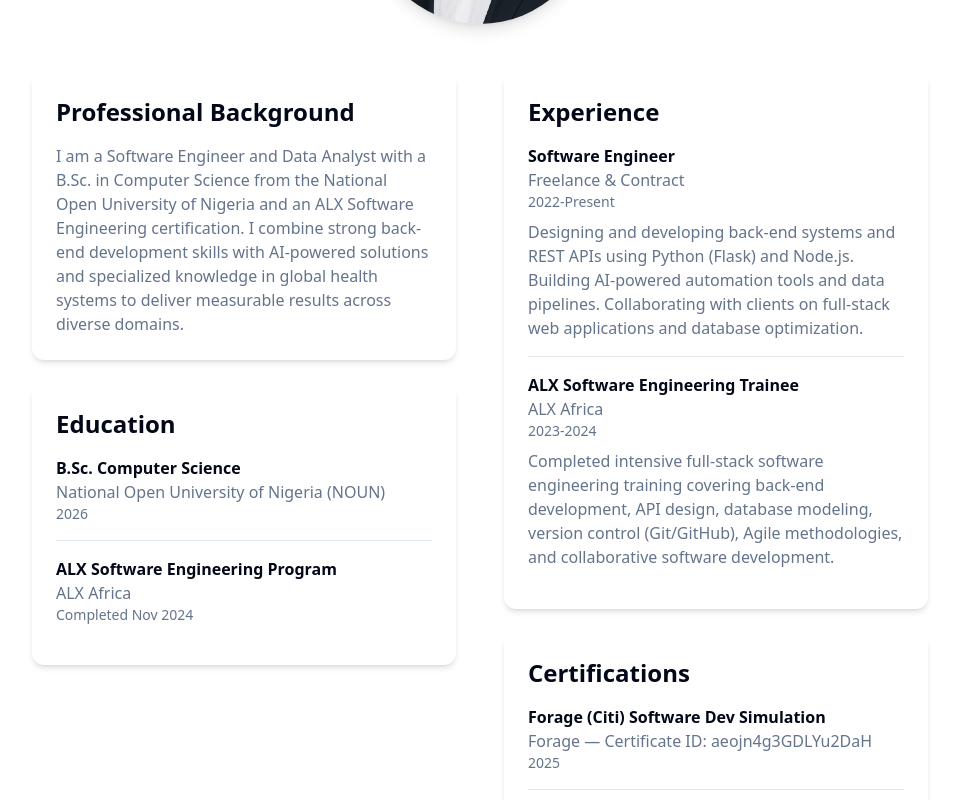
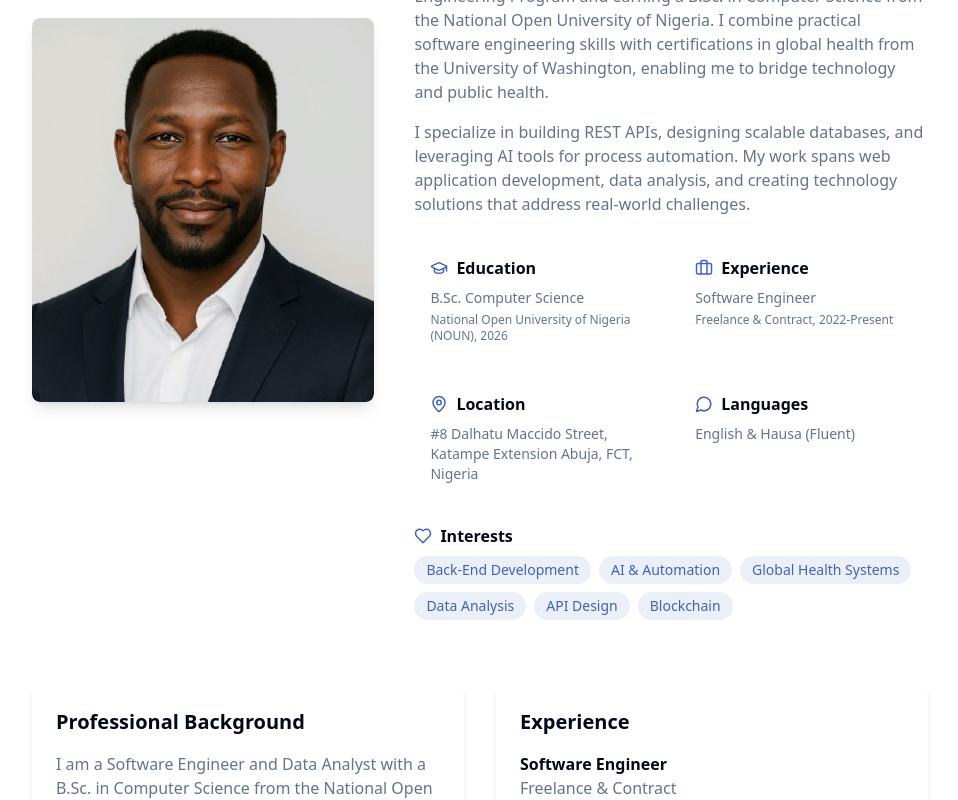
Before and after one commit to izzymarc/porfolio, a React (Vite) app in the folder client/: page /#/about in a window 1280 px wide. Shown: the part 460-1260 px from the top of the page, without its empty margins (160-1118 px from the left). Built offline with nearby package versions, Linux system fonts and the light colour scheme.

Commit message:
Redesign standalone About page: rectangular profile image on left, content on right

```diff
--- a/client/src/pages/About.tsx
+++ b/client/src/pages/About.tsx
@@ -1,10 +1,10 @@
 import { motion } from "framer-motion";
-import { personalInfo } from "@/constants/data";
+import { about, personalInfo } from "@/constants/data";
 import { Button } from "@/components/ui/button";
-import { Download } from "lucide-react";
+import { Briefcase, GraduationCap, Heart, MapPin, MessageCircle, Download } from "lucide-react";
 import profileImage from "@/assets/images/profile.jpg";
 
-const About = () => {
+const AboutPage = () => {
   return (
     <div className="container mx-auto px-4 sm:px-6 lg:px-8 py-8">
       <div className="max-w-4xl mx-auto">
@@ -14,47 +14,103 @@ const About = () => {
           transition={{ duration: 0.5 }}
           className="text-center mb-16"
         >
-          <h1 className="text-4xl md:text-5xl font-bold text-foreground mb-4">
-            About Me
-          </h1>
+          <h1 className="text-4xl md:text-5xl font-bold text-foreground mb-4">About Me</h1>
           <div className="h-1 w-20 bg-primary mx-auto mb-6 rounded-full"></div>
         </motion.div>
 
+        <div className="flex flex-col md:flex-row gap-10 items-center mb-16">
+          {/* Left: Profile Image */}
           <motion.div
+            className="md:w-2/5"
             initial={{ opacity: 0, scale: 0.9 }}
             animate={{ opacity: 1, scale: 1 }}
-          transition={{ duration: 0.5, delay: 0.1 }}
-          className="mb-12 flex justify-center"
+            transition={{ duration: 0.5, delay: 0.2 }}
           >
-          <div className="relative w-48 h-48 md:w-56 md:h-56 rounded-full bg-muted overflow-hidden shadow-lg">
+            <div className="relative rounded-lg shadow-lg w-full h-80 md:h-96 bg-muted overflow-hidden">
               <img
                 src={profileImage}
                 alt="Ezekiel Funom Gwamna"
-              className="w-full h-full object-cover"
+                className="w-full h-full object-cover object-center rounded-lg"
               />
             </div>
           </motion.div>
 
-        <div className="grid grid-cols-1 md:grid-cols-2 gap-12">
+          {/* Right: Content */}
+          <motion.div
+            className="md:w-3/5 space-y-6"
+            initial={{ opacity: 0, y: 20 }}
+            animate={{ opacity: 1, y: 0 }}
+            transition={{ duration: 0.5, delay: 0.4 }}
+          >
+            <div>
+              <h3 className="text-2xl font-bold mb-4 relative inline-block">
+                Who I Am
+                <span className="absolute -bottom-1 left-0 w-full h-0.5 bg-primary" />
+              </h3>
+              {about.description.map((paragraph, index) => (
+                <p key={index} className="text-muted-foreground mb-4">
+                  {paragraph}
+                </p>
+              ))}
+            </div>
+
+            <div className="grid grid-cols-1 sm:grid-cols-2 gap-4">
+              {[
+                { icon: GraduationCap, title: "Education", content: about.education.degree, subcontent: `${about.education.institution}, ${about.education.year}` },
+                { icon: Briefcase, title: "Experience", content: about.experience.position, subcontent: `${about.experience.company}, ${about.experience.period}` },
+                { icon: MapPin, title: "Location", content: personalInfo.location },
+                { icon: MessageCircle, title: "Languages", content: "English & Hausa (Fluent)" },
+              ].map((item, index) => (
+                <div
+                  key={index}
+                  className="p-4 rounded-lg bg-card/50 hover:bg-card transition-colors duration-300"
+                >
+                  <h4 className="font-semibold mb-2 flex items-center">
+                    <item.icon className="mr-2 text-primary" size={18} />
+                    {item.title}
+                  </h4>
+                  <p className="text-muted-foreground text-sm">{item.content}</p>
+                  {item.subcontent && (
+                    <p className="text-muted-foreground text-xs mt-1">{item.subcontent}</p>
+                  )}
+                </div>
+              ))}
+            </div>
+
+            <div>
+              <h4 className="font-semibold mb-2 flex items-center">
+                <Heart className="mr-2 text-primary" size={18} />
+                Interests
+              </h4>
+              <div className="flex flex-wrap gap-2">
+                {about.interests.map((interest, index) => (
+                  <span
+                    key={index}
+                    className="px-3 py-1 rounded-full bg-primary/10 text-sm text-primary"
+                  >
+                    {interest}
+                  </span>
+                ))}
+              </div>
+            </div>
+          </motion.div>
+        </div>
+
+        {/* Professional Background, Education, Experience, Certifications below */}
+        <div className="grid grid-cols-1 md:grid-cols-2 gap-8">
           <motion.div
             initial={{ opacity: 0, x: -20 }}
             animate={{ opacity: 1, x: 0 }}
-            transition={{ duration: 0.5, delay: 0.2 }}
+            transition={{ duration: 0.5, delay: 0.6 }}
             className="space-y-6"
           >
             <div className="bg-card rounded-xl shadow-md p-6">
-              <h2 className="text-2xl font-semibold text-foreground mb-4">
-                Professional Background
-              </h2>
-              <p className="text-muted-foreground">
-                {personalInfo.about}
-              </p>
+              <h2 className="text-xl font-semibold text-foreground mb-4">Professional Background</h2>
+              <p className="text-muted-foreground">{personalInfo.about}</p>
             </div>
 
             <div className="bg-card rounded-xl shadow-md p-6">
-              <h2 className="text-2xl font-semibold text-foreground mb-4">
-                Education
-              </h2>
+              <h2 className="text-xl font-semibold text-foreground mb-4">Education</h2>
               <div className="space-y-4">
                 {personalInfo.education.map((edu, index) => (
                   <div key={index} className="border-b border-border pb-4 last:border-0">
@@ -70,13 +126,11 @@ const About = () => {
           <motion.div
             initial={{ opacity: 0, x: 20 }}
             animate={{ opacity: 1, x: 0 }}
-            transition={{ duration: 0.5, delay: 0.4 }}
+            transition={{ duration: 0.5, delay: 0.6 }}
             className="space-y-6"
           >
             <div className="bg-card rounded-xl shadow-md p-6">
-              <h2 className="text-2xl font-semibold text-foreground mb-4">
-                Experience
-              </h2>
+              <h2 className="text-xl font-semibold text-foreground mb-4">Experience</h2>
               <div className="space-y-4">
                 {personalInfo.experience.map((exp, index) => (
                   <div key={index} className="border-b border-border pb-4 last:border-0">
@@ -90,15 +144,13 @@ const About = () => {
             </div>
 
             <div className="bg-card rounded-xl shadow-md p-6">
-              <h2 className="text-2xl font-semibold text-foreground mb-4">
-                Certifications
-              </h2>
+              <h2 className="text-xl font-semibold text-foreground mb-4">Certifications</h2>
               <div className="space-y-4">
                 {personalInfo.certifications.map((cert, index) => (
                   <div key={index} className="border-b border-border pb-4 last:border-0">
-                    <h3 className="font-semibold text-foreground">{cert.name}</h3>
-                    <p className="text-muted-foreground">{cert.issuer}</p>
-                    <p className="text-sm text-muted-foreground">{cert.year}</p>
+                    <h3 className="font-semibold text-foreground text-sm">{cert.name}</h3>
+                    <p className="text-muted-foreground text-xs">{cert.issuer}</p>
+                    <p className="text-xs text-muted-foreground">{cert.year}</p>
                   </div>
                 ))}
               </div>
@@ -109,7 +161,7 @@ const About = () => {
         <motion.div
           initial={{ opacity: 0, y: 20 }}
           animate={{ opacity: 1, y: 0 }}
-          transition={{ duration: 0.5, delay: 0.6 }}
+          transition={{ duration: 0.5, delay: 0.8 }}
           className="mt-12 text-center"
         >
           <Button asChild size="lg">
@@ -124,4 +176,4 @@ const About = () => {
   );
 };
 
-export default About;
+export default AboutPage;
```
Lines whose indentation alone changed are shown as unchanged.
